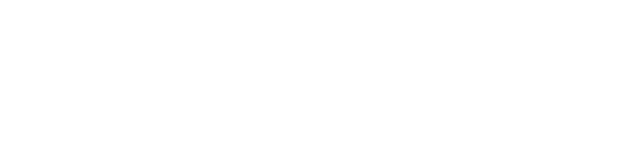
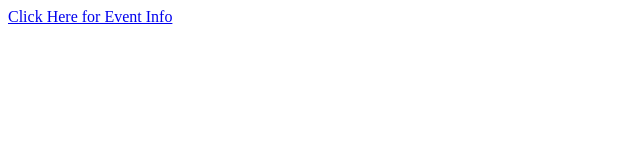
Before and after one commit to Brian3500/Event2023, a plain HTML site: page index.html in a window 1280 px wide. Shown: the whole page, without its empty margins (0-640 px from the left). Drawn offline with Linux system fonts and the light colour scheme.

Commit message:
index.html

```diff
--- a/index.html
+++ b/index.html
@@ -1,3 +1,3 @@
 <htlm>
-  <p> </p>
+  <p><a href="cwf1.pdf"> Click Here for Event Info </a> </p>
 </htlm>
```
